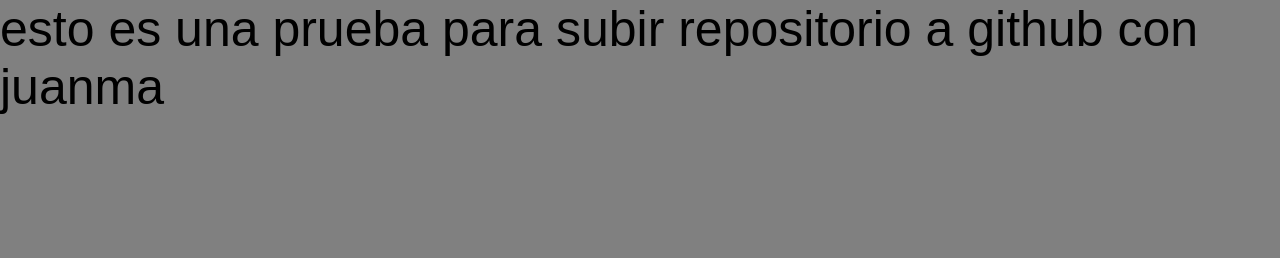
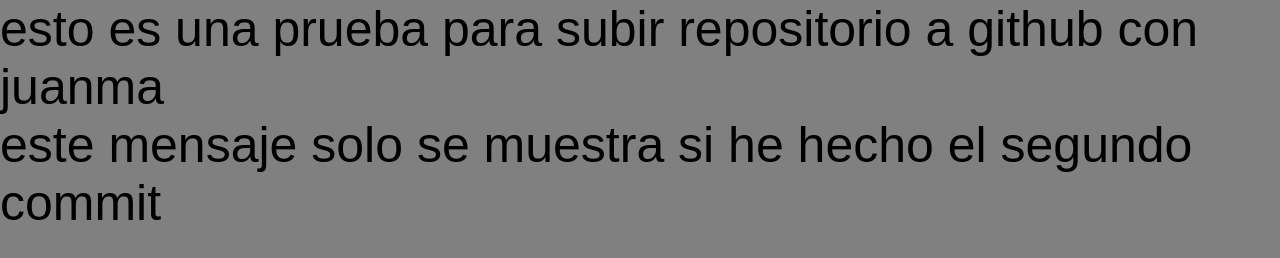
Before and after one commit to Visualmikblood/juanma, a plain HTML site: page index.html in a window 1280 px wide. Drawn offline with Linux system fonts and the light colour scheme.

Commit message:
segundo commit que muestra segundo parrafo

```diff
--- a/index.html
+++ b/index.html
@@ -30,6 +30,11 @@
         <p>
             esto es una prueba para subir repositorio a github con juanma
         </p>
+
+        <p>
+            este mensaje solo se muestra si he hecho el segundo commit
+
+        </p>
     </div>
 </body>
 </html>
```
